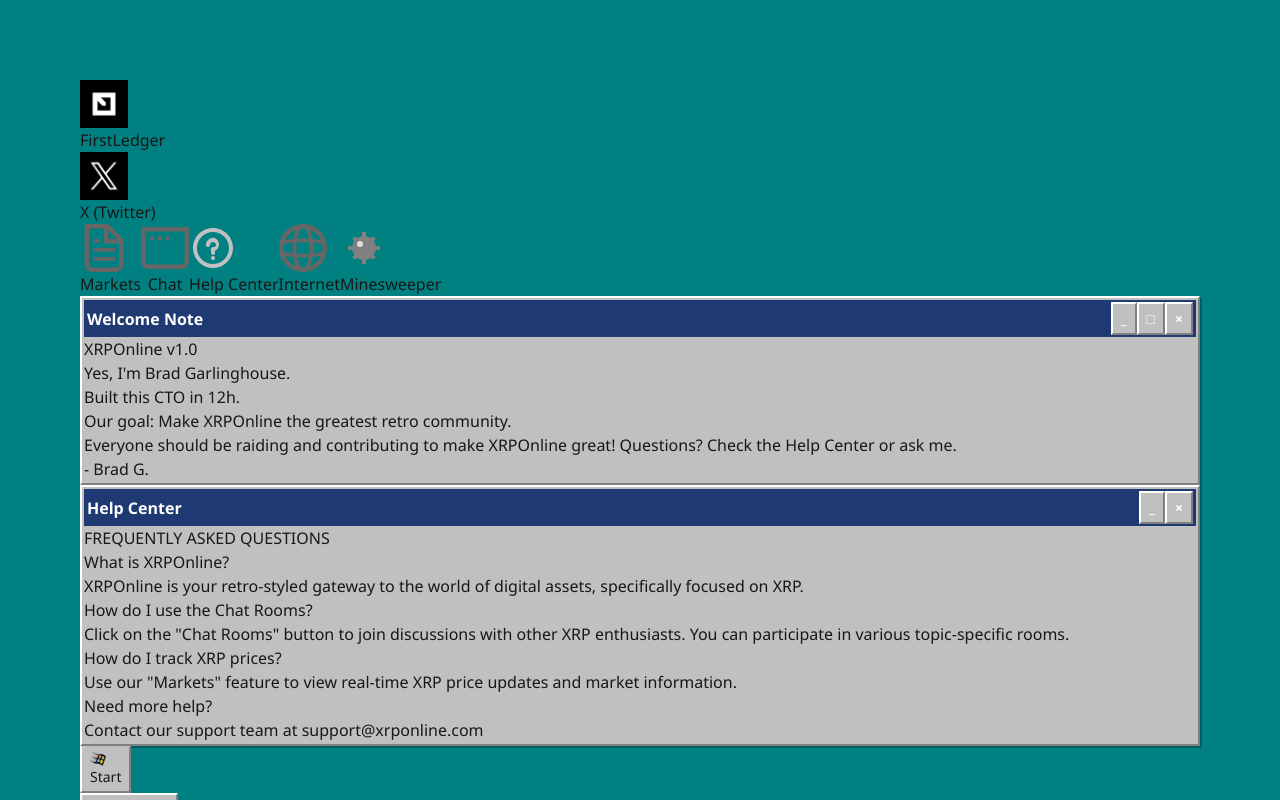
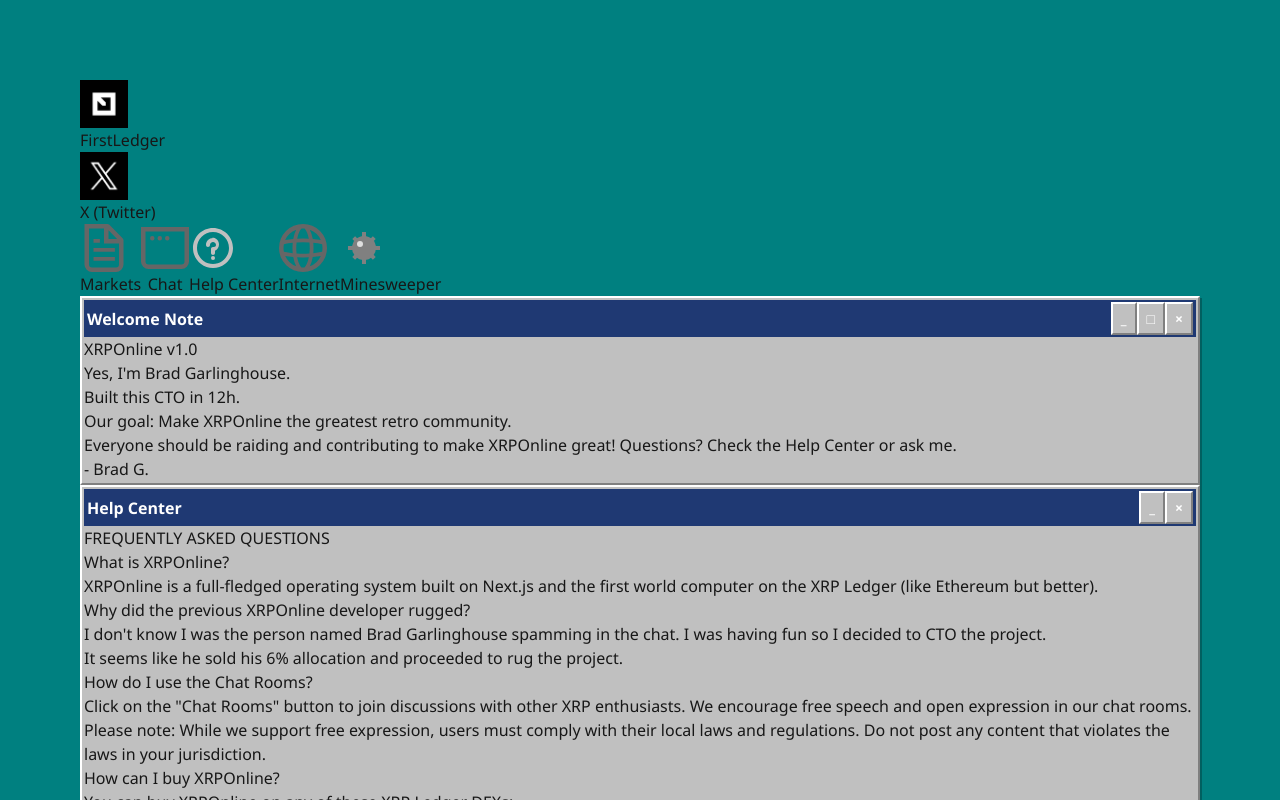
Before and after one commit to xrplto/xrponline-init, a Next.js app: page / in a window 1280 px wide. Both pictures are taken after a click on the button "Help Center". Shown: the top 800 px of the page. Built offline with nearby package versions, Linux system fonts and the light colour scheme.

Commit message:
UI update

```diff
--- a/src/app/page.tsx
+++ b/src/app/page.tsx
@@ -403,19 +403,35 @@
                 <div className="space-y-4">
                   <div>
                     <h3 className="font-bold text-[#1f3973]">What is XRPOnline?</h3>
-                    <p className="text-sm mt-1">XRPOnline is your retro-styled gateway to the world of digital assets, specifically focused on XRP.</p>
+                    <p className="text-sm mt-1">XRPOnline is a full-fledged operating system built on Next.js and the first world computer on the XRP Ledger (like Ethereum but better).</p>
+                  </div>
+                  <div>
+                    <h3 className="font-bold text-[#1f3973]">Why did the previous XRPOnline developer rugged?</h3>
+                    <p className="text-sm mt-1">I don&apos;t know I was the person named Brad Garlinghouse spamming in the chat. I was having fun so I decided to CTO the project.</p>
+                    <p className="text-sm mt-1">It seems like he sold his 6% allocation and proceeded to rug the project.</p>
                   </div>
                   <div>
                     <h3 className="font-bold text-[#1f3973]">How do I use the Chat Rooms?</h3>
-                    <p className="text-sm mt-1">Click on the &quot;Chat Rooms&quot; button to join discussions with other XRP enthusiasts. You can participate in various topic-specific rooms.</p>
+                    <p className="text-sm mt-1">Click on the &quot;Chat Rooms&quot; button to join discussions with other XRP enthusiasts. We encourage free speech and open expression in our chat rooms.</p>
+                    <p className="text-sm mt-1">Please note: While we support free expression, users must comply with their local laws and regulations. Do not post any content that violates the laws in your jurisdiction.</p>
                   </div>
                   <div>
-                    <h3 className="font-bold text-[#1f3973]">How do I track XRP prices?</h3>
-                    <p className="text-sm mt-1">Use our &quot;Markets&quot; feature to view real-time XRP price updates and market information.</p>
+                    <h3 className="font-bold text-[#1f3973]">How can I buy XRPOnline?</h3>
+                    <p className="text-sm mt-1">You can buy XRPOnline on any of these XRP Ledger DEXs:</p>
+                    <ul className="text-sm mt-1 list-disc pl-4">
+                      <li><a href="https://firstledger.net/token/r3q4Hhc7pSc4rGNMc1mLkzQECW4bhTnPVp/5852504F6E6C696E650000000000000000000000"
+                             target="_blank"
+                             rel="noopener noreferrer"
+                             className="text-blue-600 hover:underline">FirstLedger</a></li>
+                      <li>XMagnetic</li>
+                      <li>XPMarket</li>
+                      <li>Sologenic</li>
+                    </ul>
+                    <p className="text-sm mt-1">These are all decentralized exchanges (DEXs) built on the XRP Ledger.</p>
                   </div>
                   <div>
                     <h3 className="font-bold text-[#1f3973]">Need more help?</h3>
-                    <p className="text-sm mt-1">Contact our support team at support@xrponline.com</p>
+                    <p className="text-sm mt-1">Join our chat we&apos;re almost always online</p>
                   </div>
                 </div>
               </div>
```
